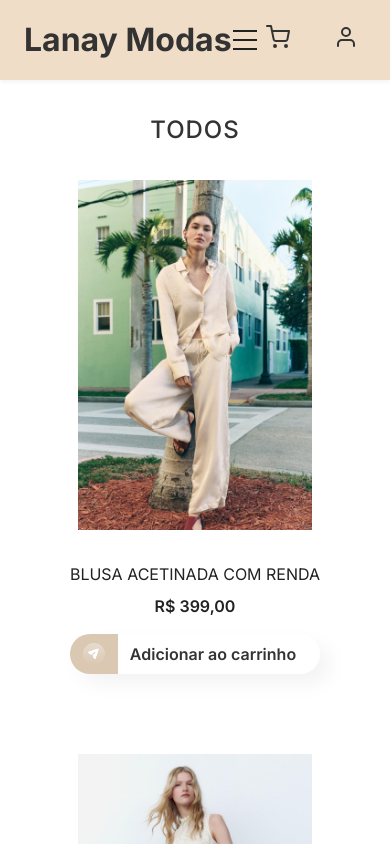
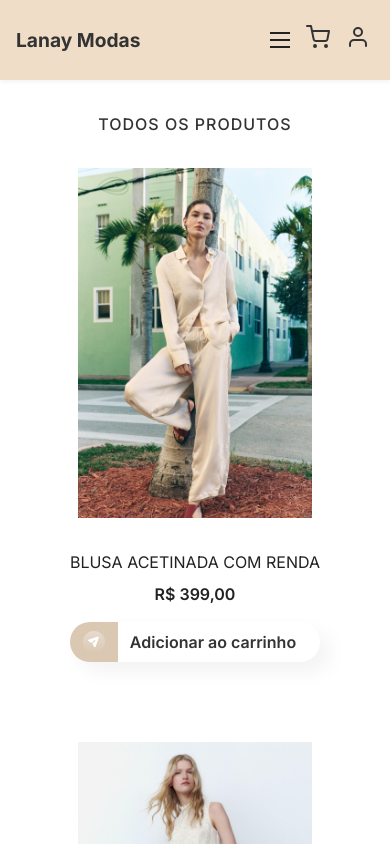
Before and after one commit to Cavalchi/ProjetoLanayModas, a React (Vite) app: page / in a window 390 px wide. Shown: the top 844 px of the page. Built offline with nearby package versions, Linux system fonts and the light colour scheme.

Commit message:
[fix] responsive

```diff
--- a/src/App.css
+++ b/src/App.css
@@ -749,6 +749,7 @@ img {
 
   .menu-toggle {
     display: flex;
+
   }
 
   .nav-menu {
@@ -787,6 +788,43 @@ img {
     grid-template-columns: 1fr;
     gap: var(--spacing-lg);
   }
+   .header-container {
+    display: flex;
+    justify-content: space-between;
+    align-items: center;
+    flex-direction: row;
+  }
+
+  h1 {
+    padding: 0;
+    margin: 0;
+    font-size: 1.5em;
+    text-align: left;
+    flex: 1;
+  }
+
+  .header-actions {
+    display: flex;
+    align-items: center;
+    justify-content: flex-end;
+    gap: 12px;
+    flex-shrink: 0;
+  }
+
+  .menu-toggle {
+    display: flex;
+    margin-right: 12px;
+  }
+
+  .logo {
+    flex-shrink: 0;
+    margin-right: auto;
+  }
+
+  .logo img {
+    width: auto;
+    height: 40px;
+  }
 }
 
 @media (max-width: 480px) {
@@ -802,4 +840,58 @@ img {
     grid-column: span 2;
     justify-self: end;
   }
+ .header-container {
+    display: flex;
+    justify-content: space-between;
+    align-items: center;
+    flex-wrap: nowrap;
+    padding: 0 var(--spacing-md);
+    height: var(--header-height);
   }
+
+  h1 {
+    font-size: 1.2em;
+    margin: 0;
+    padding: 0;
+    white-space: nowrap;
+    overflow: hidden;
+    text-overflow: ellipsis;
+    flex: 1 1 auto;
+  }
+
+  .header-actions {
+    display: flex;
+    align-items: center;
+    justify-content: flex-end;
+    gap: 8px;
+    flex-shrink: 0;
+  }
+
+  .menu-toggle {
+    display: flex;
+    width: 20px;
+    height: 16px;
+    flex-shrink: 0;
+  }
+
+  .menu-toggle span {
+    height: 2px;
+    background-color: var(--primary-color);
+  }
+
+  .icon-button,
+  .cart-button {
+    padding: 4px;
+    font-size: 16px;
+    flex-shrink: 0;
+  }
+
+  .logo img {
+    height: 32px;
+    width: auto;
+  }
+
+  .category-title{
+    font-size: 1em;
+  }
+}
--- a/src/App.tsx
+++ b/src/App.tsx
@@ -239,7 +239,7 @@ function App() {
   const [cartItems, setCartItems] = useState<CartItem[]>([]);
   const [isCartOpen, setIsCartOpen] = useState(false);
   const [categories, setCategories] = useState<string[]>([]);
-  const [activeCategory, setActiveCategory] = useState('Todos');
+  const [activeCategory, setActiveCategory] = useState('Todos os produtos');
   const [isLoading, setIsLoading] = useState(true);
   const [isMenuOpen, setIsMenuOpen] = useState(false);
   const [selectedSize, setSelectedSize] = useState<string>('');
@@ -275,7 +275,7 @@ function App() {
   };
 
   // Filtrar produtos por categoria
-  const filteredProducts = activeCategory === 'Todos'
+  const filteredProducts = activeCategory === 'Todos os produtos'
     ? products
     : products.filter(product => product.category === activeCategory);
 
```
Lines whose indentation alone changed are shown as unchanged.
